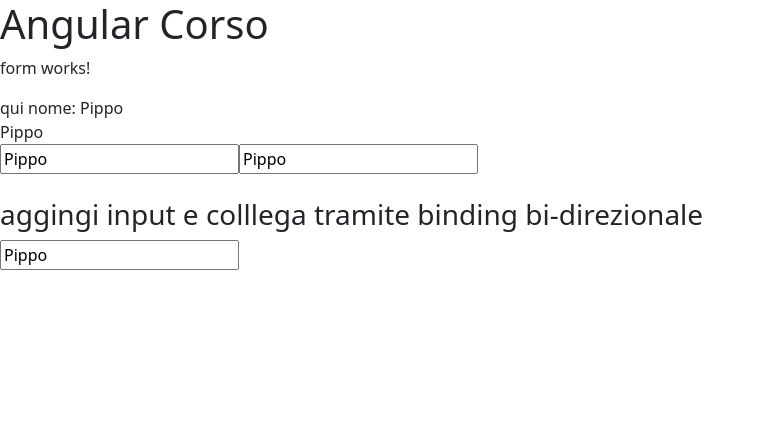
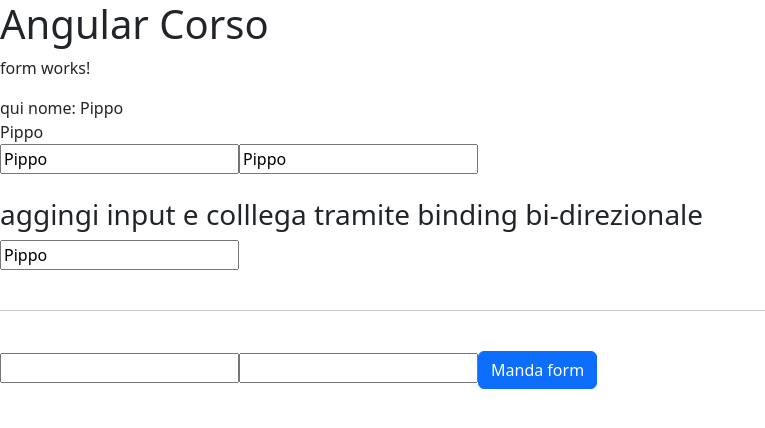
Before and after one commit to ironmanromeo/angular-corso, an Angular app: page / in a window 1280 px wide. Shown: the top 428 px of the page, without its empty margins (0-765 px from the left). Built offline with nearby package versions, Linux system fonts and the light colour scheme.

Commit message:
lezione 5 - esercizio 4

```diff
--- a/src/app/form/form.component.html
+++ b/src/app/form/form.component.html
@@ -10,3 +10,11 @@
 <h3>aggingi input e colllega tramite binding bi-direzionale</h3>
 
 <input [(ngModel)]="nome">
+
+<br><br><hr><br>
+
+<div>
+    <input #cognomeRef>
+    <input #inirizzoRef>
+    <button class="btn btn-primary" (click)="onMandaForm(cognomeRef, inirizzoRef)">Manda form</button>
+</div>
--- a/src/app/form/form.component.ts
+++ b/src/app/form/form.component.ts
@@ -16,5 +16,8 @@ export class FormComponent {
     this.nome = el.value
   }
 
+  onMandaForm(f:HTMLInputElement, g:HTMLInputElement) {
+    console.log("Cognome: " +f.value+" Indirizzo: " +g.value)
+  }
 
 }
```
